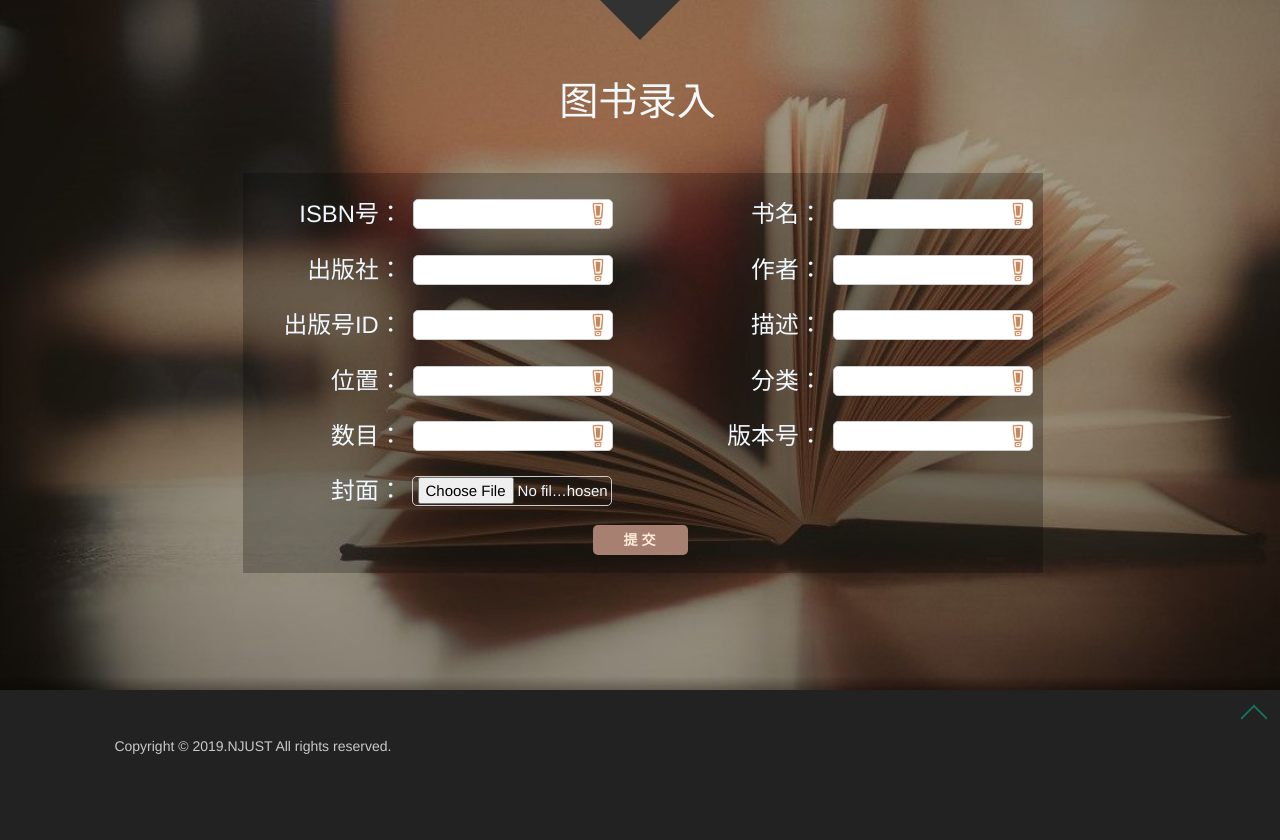
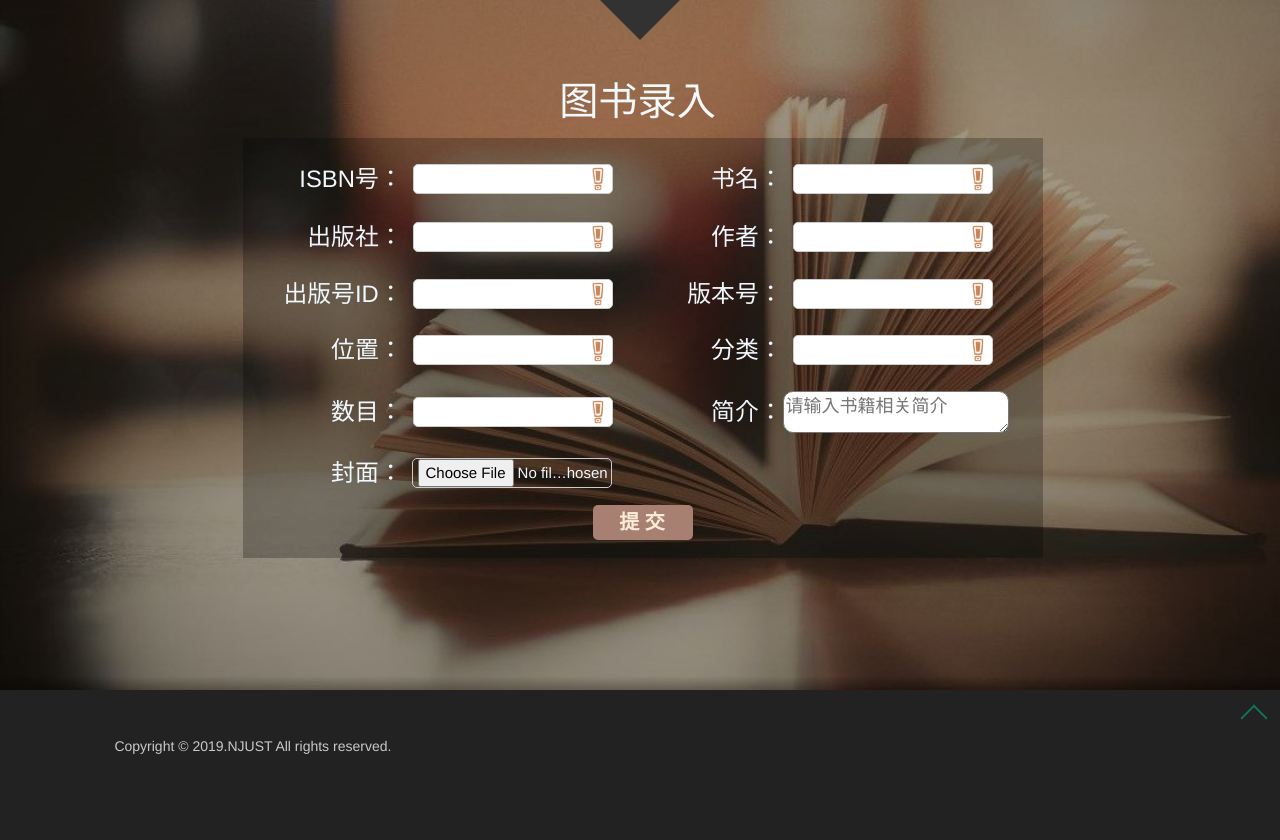
Before and after one commit to zhaominyiz/RuleBasedLibrarySystem, a web app: page /bookin.html in a window 1280 px wide. Shown: the part 62-902 px from the top of the page. Run offline with its HTML, style and script files only (its server is not run), Linux system fonts and the light colour scheme; data that the repository does not hold is empty; some libraries are stand-ins or nearby versions.

Commit message:
优化 书本录入验证以及书本详情页面

```diff
--- a/src/main/resources/static/bookin.html
+++ b/src/main/resources/static/bookin.html
@@ -38,67 +38,58 @@
         <div id="content">
             <div id="word"><h1>图书录入</h1></div>
             <div id="form">
-        <form  style="margin-left: -120px;margin-top: 50px;">
-            <table style="width: 800px;height: 400px;padding-top: 10px;">
+                <form style="margin-left: -120px;margin-top: 15px;">
+                    <table style="width: 800px;height: 420px;">
                         <tr>
                             <td width="20%" style="text-align: right;padding-top: 12px">ISBN号：</td>
-                    <td style="padding-top: 12px"><input type="text" name="isbn" id="isbn" required="required" style="margin: 10px;float: left;height: 30px;width: 200px" onblur="isIntNum(this)"/>
+                            <td style="padding-top: 12px;width: 200px;"><input type="text" name="isbn" id="isbn" required="required" style="margin: 10px;float: left;height: 30px;width: 200px" onblur="isIntNum(this)"/>
                             </td>
-
-                    <td  style="text-align: right;padding-top: 12px">书名：</td>
-                    <td style="padding-top: 12px"><input type="text" name="name" id="name" required="required" style="margin: 10px;float: left;height: 30px;width: 200px"/>
-                    </td>
-
+                            <td style="text-align: right;padding-top: 12px">书名：</td>
+                            <td style="padding-top: 12px"><input type="text" name="name" id="name" required="required" style="margin: 10px;float: left;height: 30px;width: 200px"/></td>
                         </tr>
-
                         <tr>
-                    <td  style="text-align: right;">出版社：</td>
-                    <td><input type="text" name="publisher" id="publisher" required="required" style="margin: 10px;float: left;height: 30px;width: 200px"/>
-                    </td>
-
+                            <td style="text-align: right;">出版社：</td>
+                            <td><input type="text" name="publisher" id="publisher" required="required" style="margin: 10px;float: left;height: 30px;width: 200px"/></td>
                             <td width="20%" style="text-align: right;">作者：</td>
-                    <td><input type="text" name="author" id="author" required="required" style="margin: 10px;float: left;height: 30px;width: 200px" />
+                            <td><input type="text" name="author" id="author" required="required" style="margin: 10px;float: left;height: 30px;width: 200px"/></td>
+                        </tr>
+                        <tr>
+                            <td style="text-align: right;">出版号ID：</td>
+                            <td><input type="text" name="publishID" id="publishID" required="required" onblur="isIntNum(this)" style="margin: 10px;float: left;height: 30px;width: 200px"/></td>
+                            <td style="text-align: right;">版本号：</td>
+                            <td><input type="text" name="version" id="version" required="required" onblur="isIntNum(this)" style="margin: 10px;float: left;height: 30px;width: 200px"/>
                             </td>
                         </tr>
 
                         <tr>
-                    <td style="text-align: right;">出版号ID：</td>
-                    <td><input type="text" name="publishID" id="publishID" required="required"  onblur="isIntNum(this)" style="margin: 10px;float: left;height: 30px;width: 200px"/>
-                    </td>
-
-                    <td style="text-align: right;">描述：</td>
-                    <td ><input type="text" name="description" id="description" required="required" style="margin: 10px;float: left;height: 30px;width: 200px" />
-                    </td>
-
-                </tr>
-
-                <tr>
                             <td style="text-align: right;">位置：</td>
-                    <td><input type="text" name="position" id="position" required="required" style="margin: 10px;float: left;height: 30px;width: 200px" />
-                    </td>
+                            <td><input type="text" name="position" id="position" required="required" style="margin: 10px;float: left;height: 30px;width: 200px"/></td>
 
                             <td style="text-align: right;">分类：</td>
-                    <td><input type="text" name="type" id="type" required="required" style="margin: 10px;float: left;height: 30px;width: 200px"/>
+                            <td><input type="text" name="type" id="type" required="required"
+                                       style="margin: 10px;float: left;height: 30px;width: 200px"/>
                             </td>
                         </tr>
                         <tr>
                             <td style="text-align: right;">数目：</td>
-                    <td><input type="text" name="num" id="num" required="required"  onblur="isIntNum(this)" style="margin: 10px;float: left;height: 30px;width: 200px"/>
+                            <td><input type="text" name="num" id="num" required="required" onblur="isIntNum(this)" style="margin: 10px;float: left;height: 30px;width: 200px"/>
                             </td>
-
-                    <td style="text-align: right;">版本号：</td>
-                    <td><input type="text" name="version" id="version" required="required"  onblur="isIntNum(this)" style="margin: 10px;float: left;height: 30px;width: 200px"/>
+                            <td style="text-align: right;">简介：</td>
+                            <td colspan="2"><textarea name="description" cols="300" rows="" placeholder="请输入书籍相关简介" id="description" required="required"></textarea></td>
                             </td>
                         </tr>
                         <tr>
                             <td style="text-align: right;height: 48px">封面：</td>
-                    <td style="padding-left: 9px"><input type="file" id="test-image-file" name="test" accept="image/gif, image/jpeg, image/png, image/jpg" style="width: 80%;font-size: 15px;color: aliceblue">
-                    </td>
-
+                            <td style="padding-left: 9px"><input type="file" id="test-image-file" name="test" accept="image/gif, image/jpeg, image/png, image/jpg" style="width: 200px;font-size: 15px;color: aliceblue"></td>
                         </tr>
                         <tr>
-                    <td colspan="2"  align="center" style="padding-bottom: 15px;"><input style="color: antiquewhite;position: relative;left: 350px" type="button" value="提 交" class="buttom" onclick="dopostinfo()"/>
-                        &nbsp;&nbsp;&nbsp;&nbsp;
+                            <td colspan="2" align="center" style="padding-bottom: 15px;">
+                                <input
+                                    style="color: antiquewhite;position: relative;left: 350px;font-size: 20px;height: 35px;width: 100px;"
+                                    type="button" value="提 交"
+                                    class="buttom" onclick="dopostinfo()"/>
+                            </td>
+                                <!--&nbsp;&nbsp;&nbsp;&nbsp;-->
                                 <!--<td><input style="color: antiquewhite;"  type="reset" value="重 置" class="buttom" /></td>-->
                         </tr>
                         <!--<tr>-->
@@ -106,30 +97,18 @@
                         <!--</tr>-->
                     </table>
                 </form>
-
+            </div>
+            <div class="Error_prompt" style="margin-top: 60px">
+                <span>有误</span>
             </div>
         </div>
     </div>
 </div>
+
 <script type = "text/javascript">
-    $(function() {
-        $('a[href*=#]:not([href=#])').click(function() {
-            if (location.name.replace(/^\//,'') == this.name.replace(/^\//,'') && location.hostname == this.hostname) {
-
-                var target = $(this.hash);
-                target = target.length ? target : $('[name=' + this.hash.slice(1) +']');
-                if (target.length) {
-                    $('html,body').animate({
-                        scrollTop: target.offset().top
-                    }, 1000);
-                    return false;
-                }
-            }
-        });
-    });
-
     function  dopostinfo() {
 
+        console.log("ananan")
         var fd=new FormData();
         var img=document.getElementById('test-image-file').files[0];
         var name=$("#name").val()
@@ -152,27 +131,73 @@
         fd.append('position',position)
         fd.append('version',version)
         fd.append('num',num)
-        fd.append('publishID',publishID)
+        fd.append('publishID', publishID)
+       // alert(publisher)
+        if (name.length <= 0) {
+            //alert("??")
+            $(".Error_prompt").fadeIn(800).html("请输入书名!");
+            console.log("aaa")
+            return;
+        }
+        if (publisher.length <= 0) {
+            //alert("GUGU")
+            $(".Error_prompt").fadeIn(800).html("请输入出版社信息!");
+            return;
+        }
+        if (version.length <= 0) {
+            $(".Error_prompt").fadeIn(800).html("请输入书籍的版本号!")
+            return
+        }
+        if (isbn.length <= 0) {
+            $(".Error_prompt").fadeIn(800).html("请输入书籍的ISBN号!")
+            return
+        }
+        if (author.length <= 0) {
+            $(".Error_prompt").fadeIn(800).html("请输入书籍的作者!")
+            return
+        }
+        if (img == null) {
+            $(".Error_prompt").fadeIn(800).html("请上传书籍的封面!")
+            return
+        }
+        if (type.length <= 0) {
+            $(".Error_prompt").fadeIn(800).html("请输入书籍的类别!")
+            return
+        }
+        if (position.length <= 0) {
+            $(".Error_prompt").fadeIn(800).html("请输入书籍的位置!")
+            return
+        }
+        if (num.length <= 0) {
+            $(".Error_prompt").fadeIn(800).html("请输入书籍的数目!")
+            return
+        }
+        if (publishID.length <= 0) {
+            $(".Error_prompt").fadeIn(800).html("请输入书籍的出版号!")
+            return
+        }
+        alert("FIN")
+        $(".Error_prompt").fadeOut(400);
+        alert("???")
             $.ajax({
                 type: "POST",
                 url: "http://localhost:8080/service/bookin.book",
-            processData:false,  //tell jQuery not to process the data
+                processData: false,  //tell jQuery not to process the data
                 contentType: false,  //tell jQuery not to set contentType
-            data:fd,
+                data: fd,
                 success: function (res) {
-                alert("成功录入")
+                    $(".Error_prompt").fadeIn(800).html("成功录入")
                     console.log(res);
                     //如果获取不到用户类别则为登录失败
                     //alert(res.msg)
-                if (res.msg==="ERROR_INPUTDATA" ) {
-                    alert("数据传输失败")
-                }else if(res.msg==="ERROR_SAVED"){
-                    alert("此书已被录入")
-                }else if(res.msg===("ERROR_SERVER")){
-                    alert("服务器内部错误")
-                }
-                else if(res.msg==="SUCCESS"){
-                    alert("Success")
+                    if (res.msg === "ERROR_INPUTDATA") {
+                        $(".Error_prompt").fadeIn(800).html("数据传输失败")
+                    } else if (res.msg === "ERROR_SAVED") {
+                        $(".Error_prompt").fadeIn(800).html("此书已被录入")
+                    } else if (res.msg === ("ERROR_SERVER")) {
+                        $(".Error_prompt").fadeIn(800).html("服务器内部错误")
+                    } else if (res.msg === "SUCCESS") {
+                        $(".Error_prompt").fadeIn(800).html("Success")
                         window.location.replace(window.location.href.substring(0, window.location.href.lastIndexOf('/')) + "/main.html")
 
                     }
@@ -185,8 +210,8 @@
             })
     }
 </script>
-<script type = "text/javascript">
-    window.onload = function()
+<script type="text/javascript">
+    window.onload = function ()
     {
 
         var account=sessionStorage.getItem("userAccount")
--- a/src/main/resources/static/css/global.css
+++ b/src/main/resources/static/css/global.css
@@ -300,3 +300,11 @@ a:hover, .actionDiv li:hover{
 .bookTypeBox{
     padding-top: 30px;
 }
+#description{
+    width: 226px;
+    border-radius: 10px;
+    font-size: 18px;
+    margin: 8px 0px 0px;
+    color: black;
+    height: 42px;
+}
--- a/src/main/resources/static/main.html
+++ b/src/main/resources/static/main.html
@@ -101,7 +101,7 @@
             $("#right_btn3").html("<a >"+realname+"</a>");
             $("#right_btn4").html(txtlogout);
             $("#left_btn").html(txt1);
-            $("#left_btn3").html(txt3);
+            $("#left_btn2").html(txt3);
             $("#right_btn").html(txt2);
 
         }else if(usertype==="user"){
@@ -135,7 +135,7 @@
                         " <td >"+object.bookname+"</td>\n" +
                         "<td >"+object.author+"</td>\n" +
                         "<td >"+object.publisher+"</td>\n" +
-                        "<td i><a href=\"javascript:void(0)\" onclick='getDetail("+object.isbn+")'>查看详情</a></td>\n" +
+                        "<td i><a href=\"detail.html\" onclick='getDetail("+object.isbn+")'>查看详情</a></td>\n" +
                         "</tr>"
                     //alert(txt)
                     $("#booklist").append(txt);
--- a/src/main/resources/static/signup.html
+++ b/src/main/resources/static/signup.html
@@ -64,9 +64,7 @@
                     </table>
                 </form>
             </div>
-            <div class="Error_prompt">
-                <span>该用户不存在或密码错误，请更换账户。</span>
-            </div>
+            <div class="Error_prompt"></div>
         </div>
     </div>
 </div>
```
Also changed, not shown: src/main/resources/static/detail.html (+52 -54 lines), src/main/resources/static/testlogin.html (added, +103 -0 lines). Lines whose indentation alone changed are shown as unchanged.
